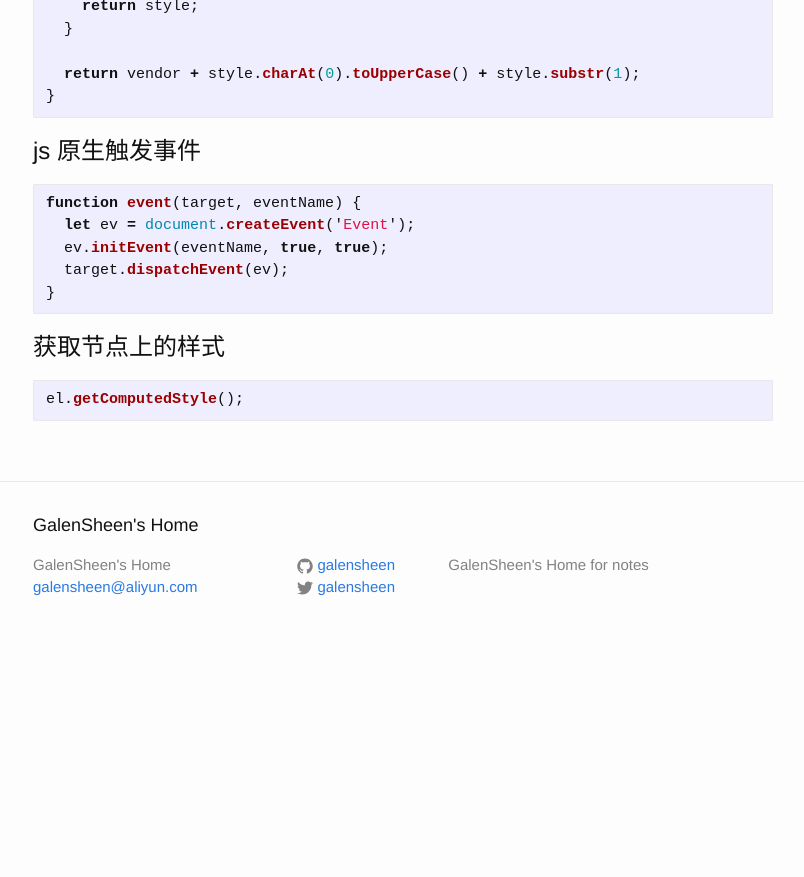
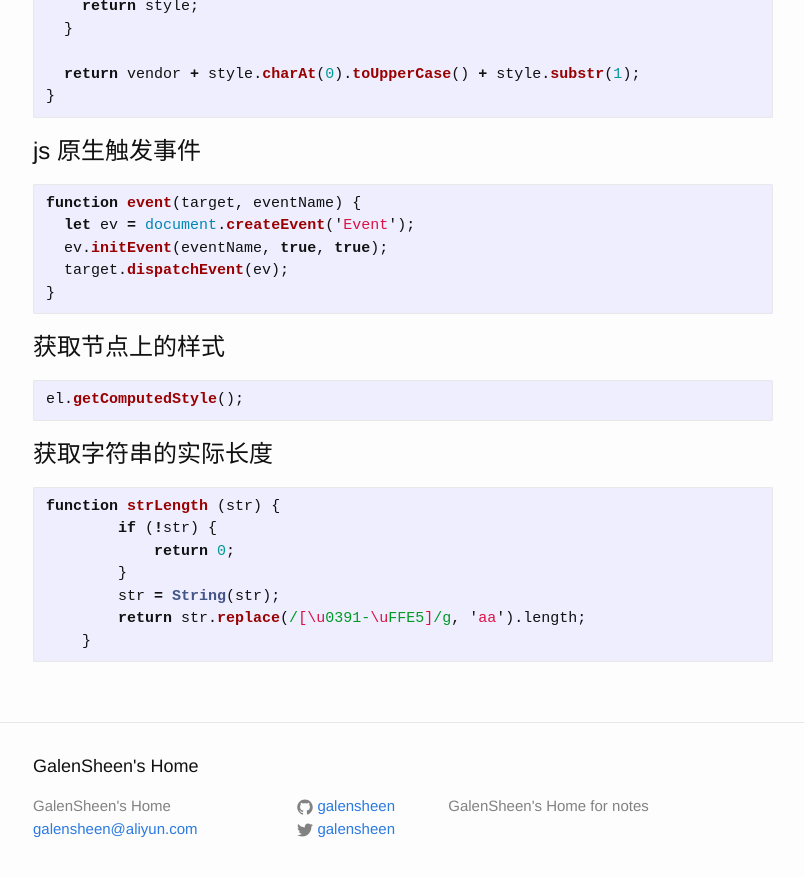
Before and after one commit to galensheen/galensheen.github.io, a Jekyll site: the page built from _posts/tattle/2017-01-15-js-note.md, in a window 1280 px wide and 900 px high, scrolled down 2451 px. Shown: the top 877 px of the window, without its empty margins (237-1041 px from the left). Built offline with Jekyll 4.4.1, drawn with Linux system fonts in a browser that asks for light colours; our own code applies the rules of GitHub Pages for plain Markdown files; before the commit the page ends 3110 px from its top, so only the background shows below that.

Commit message:
增加获取字符串时间长度的函数

````diff
--- a/_posts/tattle/2017-01-15-js-note.md
+++ b/_posts/tattle/2017-01-15-js-note.md
@@ -122,3 +122,15 @@ function event(target, eventName) {
 ```javascript
 el.getComputedStyle();
 ```
+
+
+# 获取字符串的实际长度
+```javascript
+function strLength (str) {
+        if (!str) {
+            return 0;
+        }
+        str = String(str);
+        return str.replace(/[\u0391-\uFFE5]/g, 'aa').length;
+    }
+```
````
